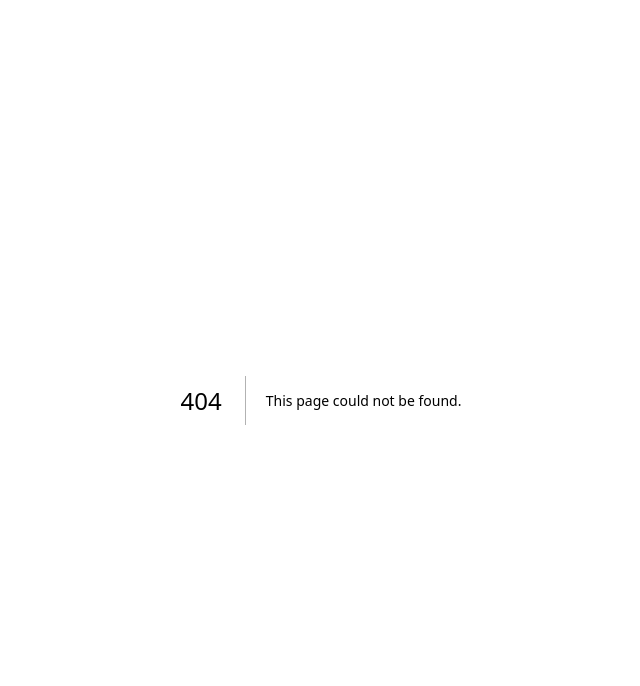
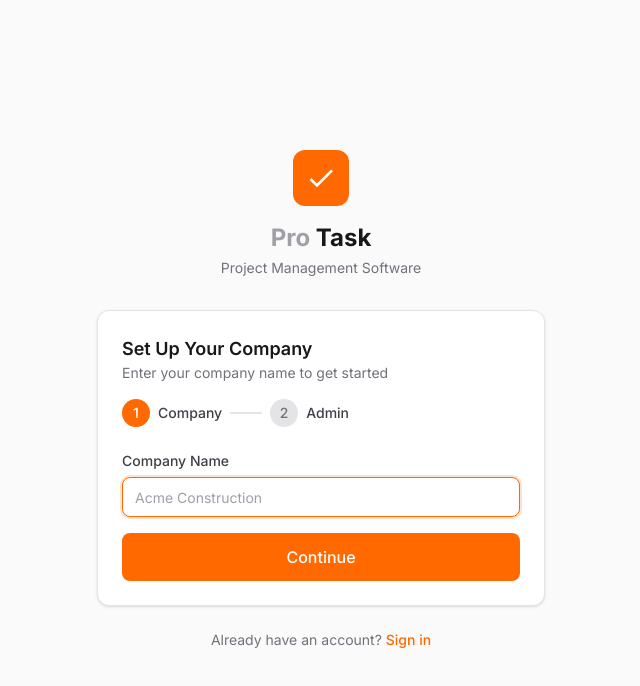
Before and after one commit to russellconstruction9/taskpro, a Next.js app: page /setup in a window 1280 px wide. Before the commit this address had no page. Shown: the top 686 px of the page, without its empty margins (319-959 px from the left). Built offline with nearby package versions, Linux system fonts and the light colour scheme.

Commit message:
ui changes

```diff
--- /dev/null
+++ b/app/api/setup/route.ts
@@ -0,0 +1,71 @@
+import { NextResponse } from "next/server";
+import { db } from "@/lib/db/client";
+import { businesses, profiles } from "@/lib/db/schema";
+import bcrypt from "bcryptjs";
+import { z } from "zod";
+
+const setupSchema = z.object({
+  companyName: z.string().min(1, "Company name is required"),
+  adminName: z.string().min(1, "Admin name is required"),
+  adminEmail: z.string().email("Invalid email address"),
+  adminPassword: z.string().min(8, "Password must be at least 8 characters"),
+});
+
+export async function POST(request: Request) {
+  try {
+    const body = await request.json();
+    const data = setupSchema.parse(body);
+
+    // Check if email is already in use
+    const existingProfile = await db.query.profiles.findFirst({
+      where: (profiles, { eq }) => eq(profiles.email, data.adminEmail.toLowerCase()),
+    });
+
+    if (existingProfile) {
+      return NextResponse.json(
+        { error: "Email is already in use" },
+        { status: 400 }
+      );
+    }
+
+    // Hash password
+    const passwordHash = await bcrypt.hash(data.adminPassword, 12);
+
+    // Create business
+    const [business] = await db
+      .insert(businesses)
+      .values({
+        name: data.companyName,
+      })
+      .returning();
+
+    // Create admin profile
+    await db.insert(profiles).values({
+      businessId: business.id,
+      role: "admin",
+      email: data.adminEmail.toLowerCase(),
+      passwordHash,
+      fullName: data.adminName,
+      hourlyRate: "0.00",
+      isActive: true,
+    });
+
+    return NextResponse.json({
+      success: true,
+      businessId: business.id,
+    });
+  } catch (error) {
+    if (error instanceof z.ZodError) {
+      return NextResponse.json(
+        { error: error.errors[0].message },
+        { status: 400 }
+      );
+    }
+
+    console.error("Setup error:", error);
+    return NextResponse.json(
+      { error: "Failed to create company" },
+      { status: 500 }
+    );
+  }
+}
--- /dev/null
+++ b/app/setup/page.tsx
@@ -0,0 +1,227 @@
+"use client";
+
+import { useState, type FormEvent } from "react";
+import { useRouter } from "next/navigation";
+import { Button } from "@/components/ui/button";
+import { Input } from "@/components/ui/input";
+import { Card, CardContent, CardHeader, CardTitle } from "@/components/ui/card";
+import { api } from "@/lib/api";
+
+export default function SetupCompanyPage() {
+  const router = useRouter();
+  const [step, setStep] = useState(1);
+  const [loading, setLoading] = useState(false);
+  const [error, setError] = useState("");
+
+  // Company info
+  const [companyName, setCompanyName] = useState("");
+
+  // Admin info
+  const [adminName, setAdminName] = useState("");
+  const [adminEmail, setAdminEmail] = useState("");
+  const [adminPassword, setAdminPassword] = useState("");
+  const [confirmPassword, setConfirmPassword] = useState("");
+
+  async function handleSubmit(e: FormEvent) {
+    e.preventDefault();
+    setError("");
+
+    if (step === 1) {
+      if (!companyName.trim()) {
+        setError("Company name is required");
+        return;
+      }
+      setStep(2);
+      return;
+    }
+
+    // Validate admin form
+    if (!adminName.trim()) {
+      setError("Admin name is required");
+      return;
+    }
+    if (!adminEmail.trim()) {
+      setError("Email is required");
+      return;
+    }
+    if (adminPassword.length < 8) {
+      setError("Password must be at least 8 characters");
+      return;
+    }
+    if (adminPassword !== confirmPassword) {
+      setError("Passwords do not match");
+      return;
+    }
+
+    setLoading(true);
+
+    try {
+      await api.post("/api/setup", {
+        companyName: companyName.trim(),
+        adminName: adminName.trim(),
+        adminEmail: adminEmail.trim().toLowerCase(),
+        adminPassword,
+      });
+      router.push("/login?setup=success");
+    } catch (err: unknown) {
+      const message = err instanceof Error ? err.message : "Something went wrong";
+      setError(message);
+    } finally {
+      setLoading(false);
+    }
+  }
+
+  return (
+    <div className="flex min-h-dvh items-center justify-center bg-zinc-50 p-4">
+      <div className="w-full max-w-md">
+        {/* Logo / Brand */}
+        <div className="mb-8 flex flex-col items-center">
+          <div className="mx-auto mb-4 flex h-14 w-14 items-center justify-center rounded-xl bg-orange-500">
+            <svg width="32" height="32" viewBox="0 0 24 24" fill="none">
+              <path d="M9 16.17L4.83 12l-1.42 1.41L9 19 21 7l-1.41-1.41L9 16.17z" fill="white" />
+            </svg>
+          </div>
+          <h1 className="text-2xl font-bold text-zinc-900">
+            <span className="text-zinc-400">Pro</span> Task
+          </h1>
+          <p className="mt-1 text-sm text-zinc-500">Project Management Software</p>
+        </div>
+
+        <Card>
+          <CardHeader>
+            <CardTitle>
+              {step === 1 ? "Set Up Your Company" : "Create Admin Account"}
+            </CardTitle>
+            <p className="text-sm text-zinc-500">
+              {step === 1
+                ? "Enter your company name to get started"
+                : "Create your administrator account"}
+            </p>
+          </CardHeader>
+          <CardContent>
+            {/* Progress indicator */}
+            <div className="mb-6 flex items-center gap-2">
+              <div className="flex items-center gap-2">
+                <div
+                  className={`flex h-7 w-7 items-center justify-center rounded-full text-sm font-medium ${
+                    step >= 1
+                      ? "bg-orange-500 text-white"
+                      : "bg-zinc-200 text-zinc-500"
+                  }`}
+                >
+                  1
+                </div>
+                <span className="text-sm font-medium text-zinc-700">Company</span>
+              </div>
+              <div className="h-0.5 w-8 bg-zinc-200" />
+              <div className="flex items-center gap-2">
+                <div
+                  className={`flex h-7 w-7 items-center justify-center rounded-full text-sm font-medium ${
+                    step >= 2
+                      ? "bg-orange-500 text-white"
+                      : "bg-zinc-200 text-zinc-500"
+                  }`}
+                >
+                  2
+                </div>
+                <span className="text-sm font-medium text-zinc-700">Admin</span>
+              </div>
+            </div>
+
+            <form onSubmit={handleSubmit} className="space-y-4">
+              {step === 1 ? (
+                <Input
+                  label="Company Name"
+                  type="text"
+                  placeholder="Acme Construction"
+                  value={companyName}
+                  onChange={(e) => setCompanyName(e.target.value)}
+                  required
+                  autoFocus
+                />
+              ) : (
+                <>
+                  <Input
+                    label="Your Name"
+                    type="text"
+                    placeholder="John Smith"
+                    value={adminName}
+                    onChange={(e) => setAdminName(e.target.value)}
+                    required
+                    autoFocus
+                  />
+                  <Input
+                    label="Email"
+                    type="email"
+                    placeholder="admin@company.com"
+                    value={adminEmail}
+                    onChange={(e) => setAdminEmail(e.target.value)}
+                    required
+                    autoComplete="email"
+                  />
+                  <Input
+                    label="Password"
+                    type="password"
+                    placeholder="••••••••"
+                    value={adminPassword}
+                    onChange={(e) => setAdminPassword(e.target.value)}
+                    required
+                    autoComplete="new-password"
+                  />
+                  <Input
+                    label="Confirm Password"
+                    type="password"
+                    placeholder="••••••••"
+                    value={confirmPassword}
+                    onChange={(e) => setConfirmPassword(e.target.value)}
+                    required
+                    autoComplete="new-password"
+                  />
+                </>
+              )}
+
+              {error && (
+                <div className="rounded-lg bg-red-50 border border-red-200 px-3 py-2 text-sm text-red-700">
+                  {error}
+                </div>
+              )}
+
+              <div className="flex gap-3">
+                {step === 2 && (
+                  <Button
+                    type="button"
+                    variant="secondary"
+                    onClick={() => setStep(1)}
+                    className="flex-1"
+                  >
+                    Back
+                  </Button>
+                )}
+                <Button
+                  type="submit"
+                  loading={loading}
+                  className="flex-1"
+                  size="lg"
+                >
+                  {step === 1 ? "Continue" : "Create Account"}
+                </Button>
+              </div>
+            </form>
+          </CardContent>
+        </Card>
+
+        <div className="mt-6 text-center">
+          <p className="text-sm text-zinc-500">
+            Already have an account?{" "}
+            <a
+              href="/login"
+              className="font-medium text-orange-500 hover:text-orange-600"
+            >
+              Sign in
+            </a>
+          </p>
+        </div>
+      </div>
+    </div>
+  );
+}
```
